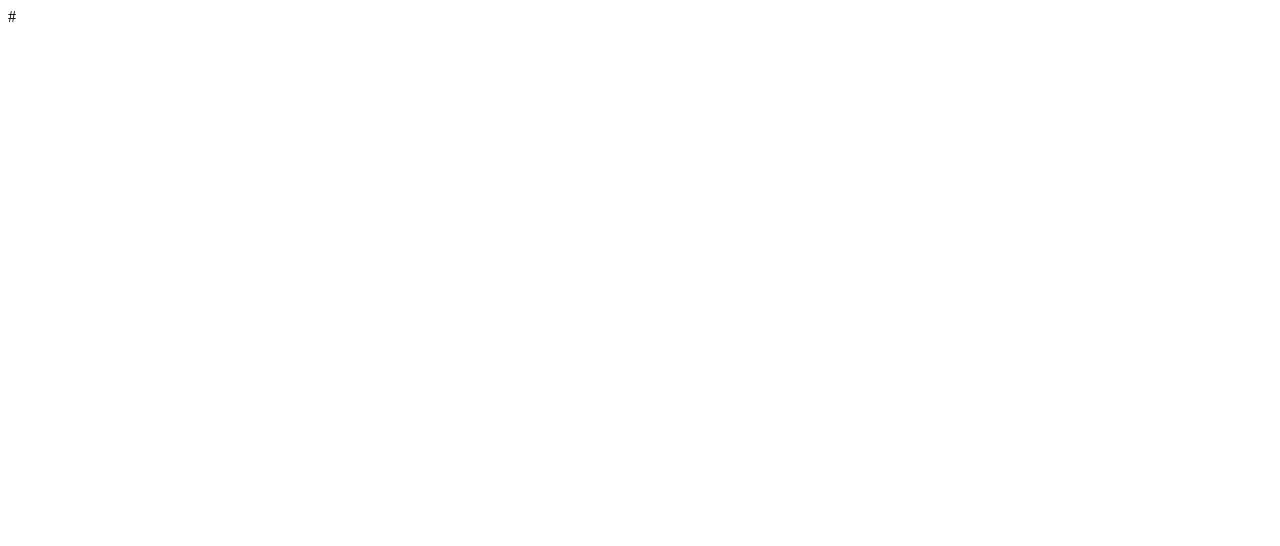
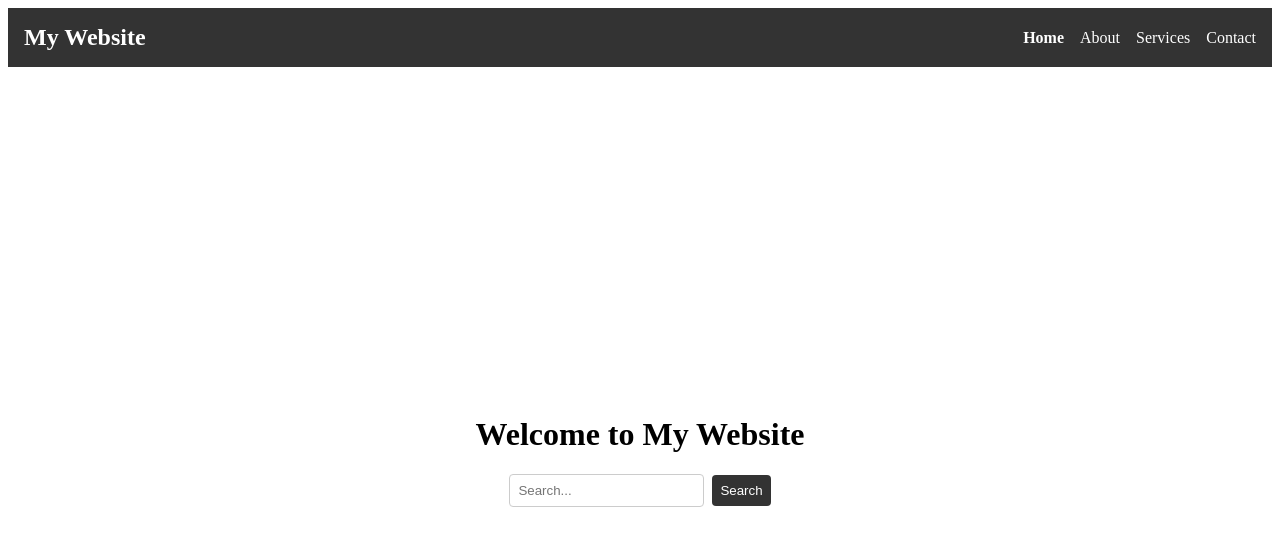
Before and after one commit to VermaDeepali/Homepage-Design, a plain HTML site: page Homepage3/app.html in a window 1280 px wide. Drawn offline with Linux system fonts and the light colour scheme.

Commit message:
update app.html

```diff
--- a/Homepage3/app.html
+++ b/Homepage3/app.html
@@ -1 +1,92 @@
-#
+<!DOCTYPE html>
+<html>
+  <head>
+    <title>My Homepage</title>
+    <style>
+      /* Style for the navbar */
+      .navbar {
+        display: flex;
+        justify-content: space-between;
+        background-color: #333;
+        color: white;
+        padding: 1rem;
+      }
+
+      /* Style for the logo */
+      .logo {
+        font-size: 1.5rem;
+        font-weight: bold;
+      }
+
+      /* Style for the navigation links */
+      .nav-links {
+        display: flex;
+        align-items: center;
+      }
+
+      /* Style for the individual navigation links */
+      .nav-link {
+        margin-left: 1rem;
+        color: white;
+        text-decoration: none;
+      }
+
+      /* Style for the active navigation link */
+      .nav-link.active {
+        font-weight: bold;
+      }
+
+      /* Style for the homepage container */
+      .home {
+        display: flex;
+        flex-direction: column;
+        align-items: center;
+        justify-content: center;
+        height: 100vh;
+      }
+
+      /* Style for the search form */
+      .search-form {
+        display: flex;
+        align-items: center;
+        margin-bottom: 2rem;
+      }
+
+      /* Style for the search input */
+      .search-input {
+        padding: 0.5rem;
+        border: 1px solid #ccc;
+        border-radius: 0.25rem;
+        margin-right: 0.5rem;
+      }
+
+      /* Style for the search button */
+      .search-button {
+        padding: 0.5rem;
+        background-color: #333;
+        color: white;
+        border: none;
+        border-radius: 0.25rem;
+        cursor: pointer;
+      }
+    </style>
+  </head>
+  <body>
+    <nav class="navbar">
+      <div class="logo">My Website</div>
+      <div class="nav-links">
+        <a href="#" class="nav-link active">Home</a>
+        <a href="#" class="nav-link">About</a>
+        <a href="#" class="nav-link">Services</a>
+        <a href="#" class="nav-link">Contact</a>
+      </div>
+    </nav>
+    <div class="home">
+      <h1>Welcome to My Website</h1>
+      <form class="search-form">
+        <input type="text" class="search-input" placeholder="Search...">
+        <button class="search-button">Search</button>
+      </form>
+    </div>
+  </body>
+</html>
```
